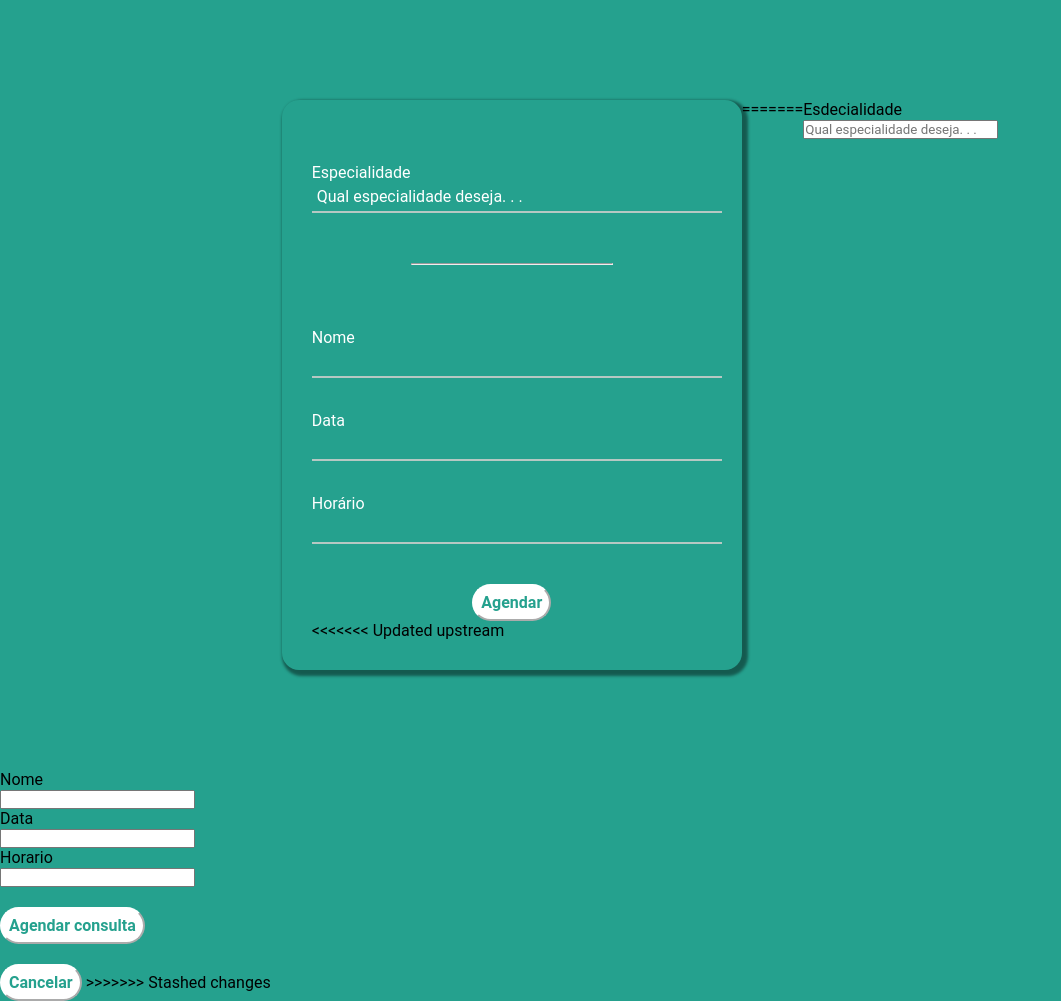
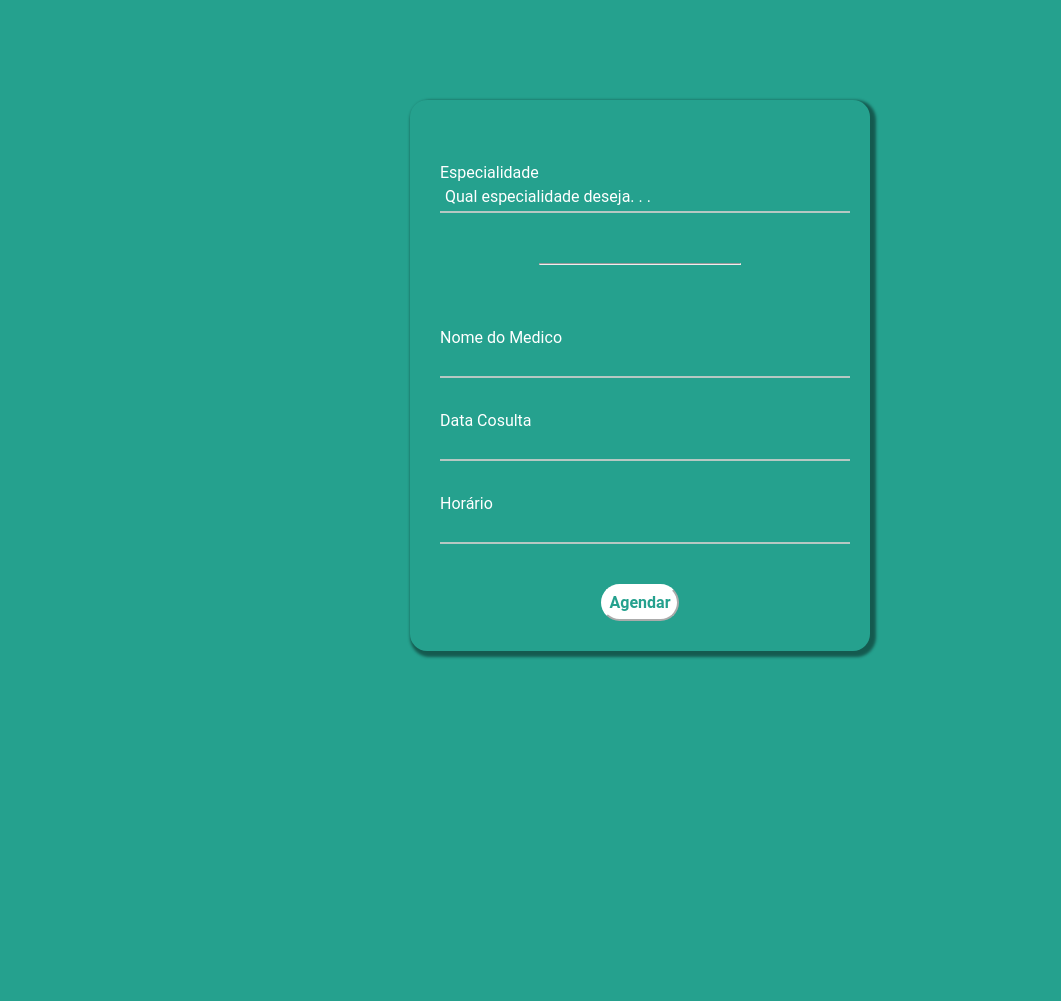
Before and after one commit to TiagoSantost/ProjetoFim, a plain HTML site: page LAIBOSIX/consultas/index.html in a window 1280 px wide. Shown: the whole page, without its empty margins (0-1061 px from the left). After the commit the page ends 800 px from the top, so only its background shows below. Drawn offline with Linux system fonts and the light colour scheme.

Commit message:
atualização

```diff
--- a/LAIBOSIX/consultas/index.html
+++ b/LAIBOSIX/consultas/index.html
@@ -24,12 +24,12 @@
 
 
                 <div class="label-float">
-                    Nome
+                    Nome do Medico
                     <input type="text" id='nome' readonly>
                 </div>
 
                 <div class="label-float">
-                    Data
+                    Data Cosulta
                     <input type="text" id='data' readonly>
                 </div>
 
@@ -46,50 +46,6 @@
 
 
 
-
-<<<<<<< Updated upstream
-        </div>
-=======
-
-        <form id="cadastroRegistro" autocomplete="off">
-            <div>Esdecialidade</div>
-            <div>
-                <input type="text" id='especialidade' placeholder="Qual especialidade deseja. . .">
-            </div>
-            <ul class="list"></ul>
-        </div>
-
-        <div class="label">
-            <div>Nome</div>
-            <div>
-                <input type="text" id='nome' readonly>
-            </div>
-        </div>
-
-        <div class="label">
-            <div>Data</div>
-            <div>
-                <input type="text" id='data' readonly>
-            </div>
-        </div>
-
-        <div class="label">
-            <div>Horario</div>
-            <div>
-                <input type="text" id='horario' readonly>
-            </div>
-        </div>
-
-        <div>
-            <button >Agendar consulta </button>
-        </div>
-         </form>
-
-
-         <button> Cancelar </button>
-
->>>>>>> Stashed changes
-
     <script src="./script.js"></script>
     </div>
 </body>
--- a/LAIBOSIX/consultas/script.js
+++ b/LAIBOSIX/consultas/script.js
@@ -13,13 +13,8 @@
     var listaMedico = {
         medicos:[
             {nome: "Pedro", especialidade: "Anestesiologista", data:"13/03/2020", horario: "10:40"},
-<<<<<<< Updated upstream
-            {nome: "Tiago", especialidade: "Cardiologia", data:"15/03/2020", horario: "20:40"},
-            {nome: "ADMA ", especidade: "Pediátrica", data:"25/03/2021", horario: "10:40"}
-=======
             {nome: "Tiago", especialidade: "Cardiologia", data:"13/03/2020", horario: "10:40"},
             {nome: "adam ", especidade: "Pediátrica"}
->>>>>>> Stashed changes
         ]
 
     }
```
